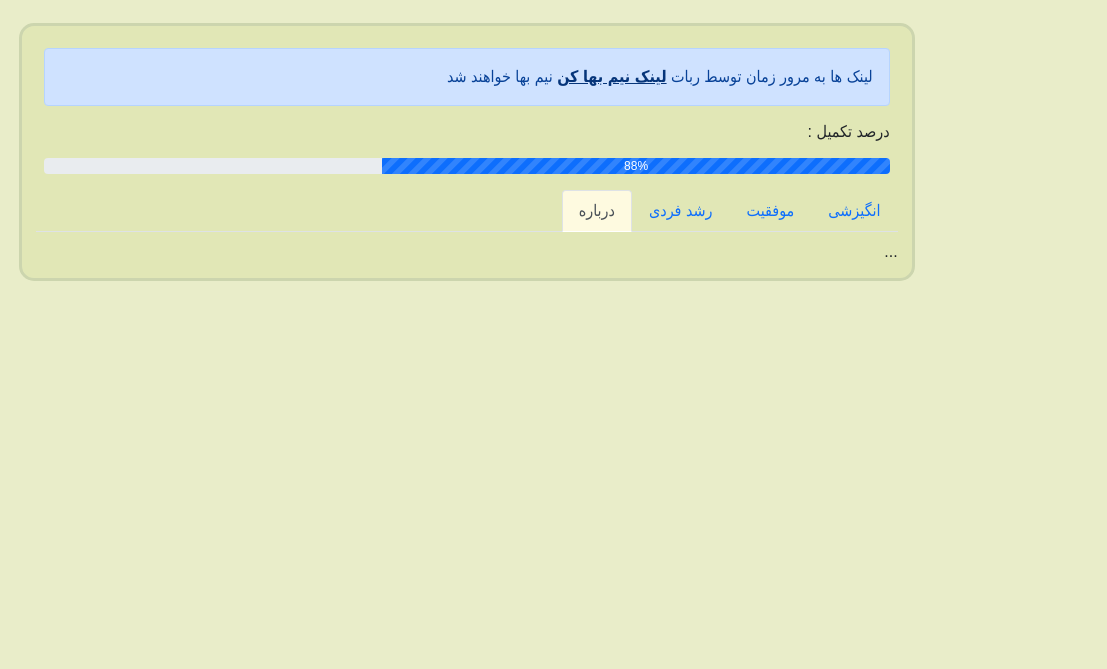
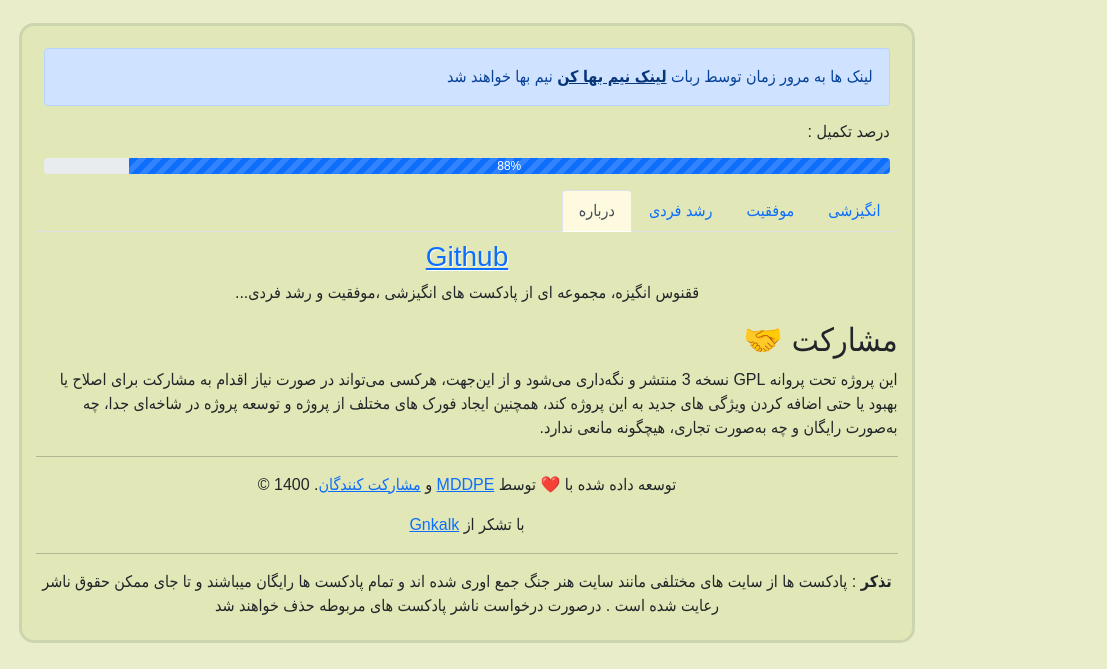
Before and after one commit to NapadGroup/Phoenix-Angize, a plain HTML site: page index.html in a window 1280 px wide. Both pictures are taken after a click on the tab "درباره". Shown: the part 165-834 px from the top of the page, 173-1280 px from the left. Before the commit the page ends 800 px from the top, so only its background shows below. Drawn offline with nearby package versions, Linux system fonts and the light colour scheme; a web font is replaced by a local one.

Commit message:
Complete about Tab
Thanks to https://markdowntohtml.com/

```diff
--- a/index.html
+++ b/index.html
@@ -45,8 +45,8 @@
 
     <h6 dir="rtl" class="m-3">درصد تکمیل :‌ </h6>
     <div class="progress m-3">
-        <div class="progress-bar progress-bar-striped progress-bar-animated" role="progressbar" style="width: 60%;"
-             aria-valuenow="60" aria-valuemin="0" aria-valuemax="100">88%
+        <div class="progress-bar progress-bar-striped progress-bar-animated" role="progressbar" style="width: 90%;"
+             aria-valuenow="90" aria-valuemin="0" aria-valuemax="100">88%
         </div>
     </div>
 
@@ -448,7 +448,29 @@
 
         </div>
 
-        <div class="tab-pane fade" id="about" role="tabpanel" aria-labelledby="about-tab">...</div>
+        <div class="tab-pane fade" id="about" role="tabpanel" aria-labelledby="about-tab">
+
+            <div align="center" dir="rtl">
+
+
+<h3 id="-github-https-github-com-mdpe-ir-angizeshi-"><a href="https://github.com/mdpe-ir/angizeshi/">Github</a></h3>
+<p>ققنوس انگیزه، مجموعه ای از پادکست های انگیزشی ،موفقیت و رشد فردی...</p>
+<p></div></p>
+<div dir="rtl">
+
+<h2 id="-">مشارکت 🤝</h2>
+<p>این پروژه تحت پروانه GPL نسخه 3 منتشر و نگه‌داری می‌شود و از این‌جهت، هرکسی می‌تواند در صورت نیاز اقدام به مشارکت برای اصلاح یا بهبود یا حتی اضافه کردن ویژگی های جدید به این پروژه کند، همچنین ایجاد فورک های مختلف از پروژه و توسعه پروژه در شاخه‌ای جدا، چه به‌صورت رایگان و چه به‌صورت تجاری، هیچگونه مانعی ندارد.</p>
+<p></div></p>
+<div align="center" dir="rtl">
+
+<hr>
+<p>توسعه داده شده با ❤️ توسط  <a href="https://github.com/mdpe-ir">MDDPE</a> و <a href="https://github.com/mdpe-ir/angizeshi/graphs/contributors">مشارکت کنندگان</a>. 1400 © </p>
+<p>با تشکر از <a href="https://github.com/Gnkalk">Gnkalk</a></p>
+<hr>
+<p><strong>تذکر</strong> : پادکست ها از سایت های مختلفی مانند سایت هنر جنگ جمع اوری شده اند و تمام پادکست ها رایگان میباشند و تا جای ممکن حقوق ناشر رعایت شده است . درصورت درخواست ناشر پادکست های مربوطه حذف خواهند شد</p>
+
+
+        </div>
 
     </div>
 
```
